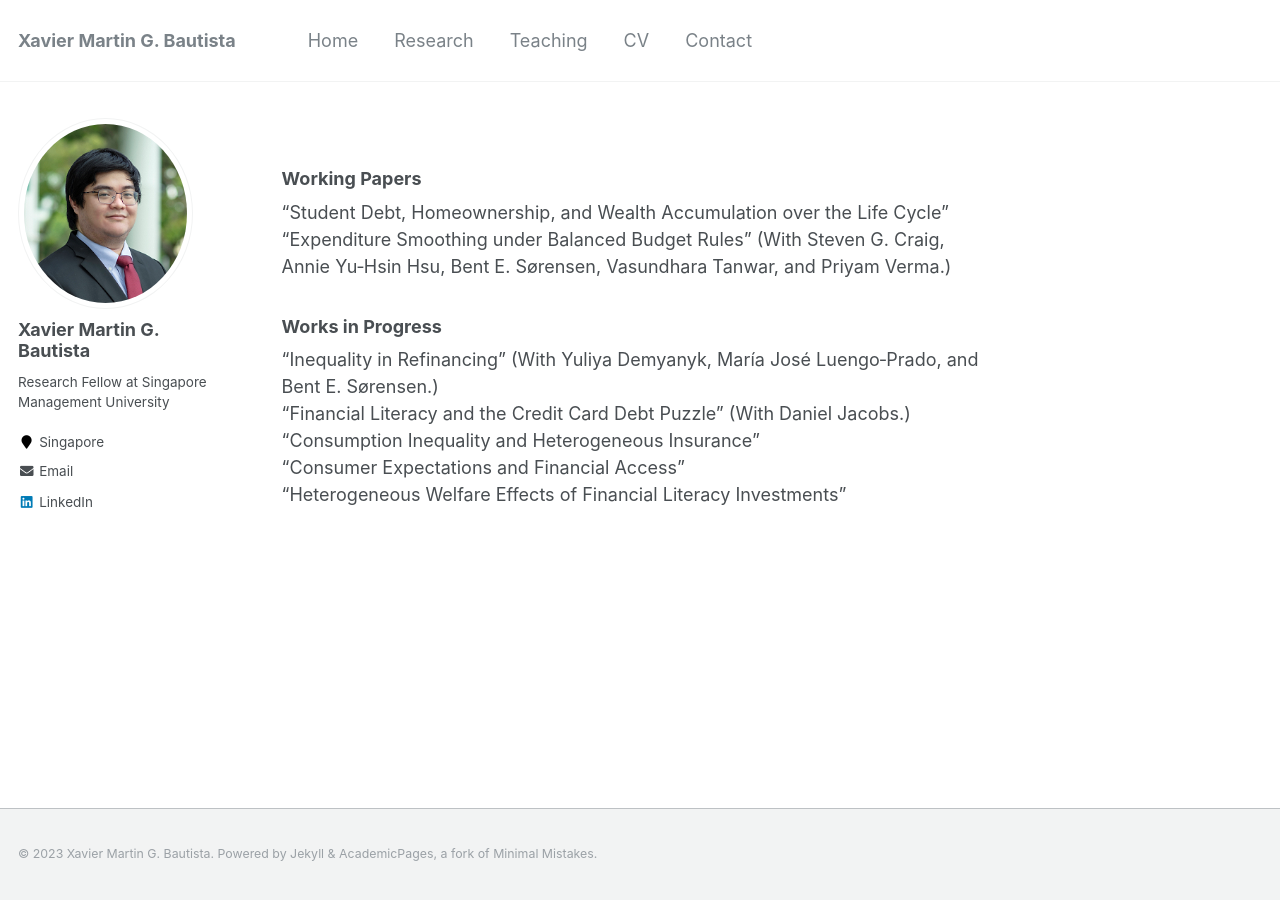
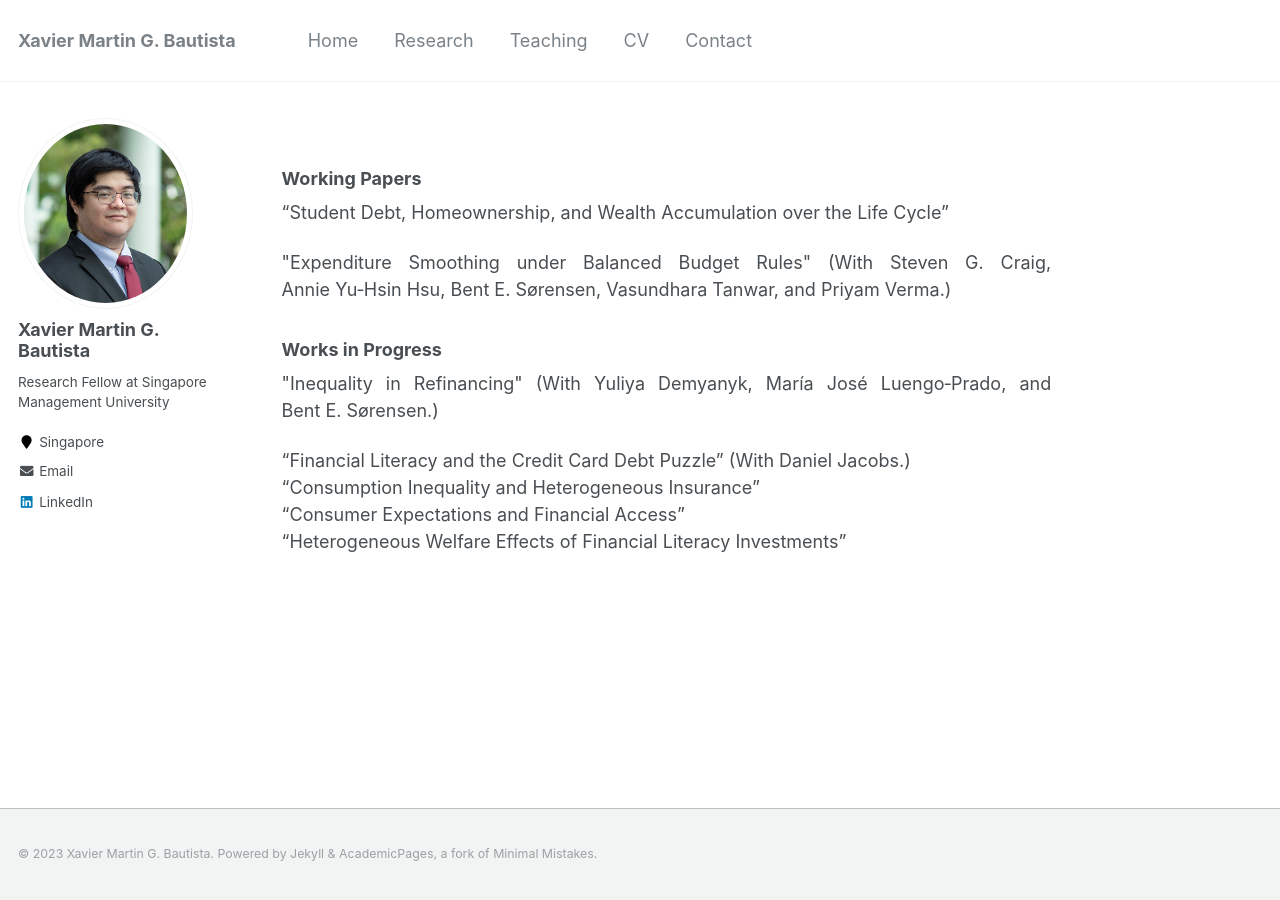
Before and after one commit to xmgbautista/xmgbautista.github.io, a Jekyll site: the page built from _pages/research.md, in a window 1280 px wide. Built offline with Jekyll 4.4.1, drawn with Linux system fonts in a browser that asks for light colours.

Commit message:
Update research.md

```diff
--- a/_pages/research.md
+++ b/_pages/research.md
@@ -8,12 +8,14 @@ author_profile: true
 ### Working Papers
 
 "Student Debt, Homeownership, and Wealth Accumulation over the Life Cycle" <br>
-"Expenditure Smoothing under Balanced Budget Rules"
-(With Steven&nbsp;G.&nbsp;Craig, Annie&nbsp;Yu&#8209;Hsin&nbsp;Hsu, Bent&nbsp;E.&nbsp;S&oslash;rensen, Vasundhara&nbsp;Tanwar, and Priyam&nbsp;Verma.)
+<p style='text-align: justify;'>"Expenditure Smoothing under Balanced Budget Rules"
+(With Steven&nbsp;G.&nbsp;Craig, Annie&nbsp;Yu&#8209;Hsin&nbsp;Hsu, Bent&nbsp;E.&nbsp;S&oslash;rensen,
+Vasundhara&nbsp;Tanwar, and Priyam&nbsp;Verma.) </p>
 
 ### Works in Progress
 
-"Inequality in Refinancing" (With Yuliya&nbsp;Demyanyk, Mar&iacute;a&nbsp;Jos&eacute;&nbsp;Luengo&#8209;Prado, and Bent&nbsp;E.&nbsp;S&oslash;rensen.) <br>
+<p style='text-align: justify;'>"Inequality in Refinancing" (With Yuliya&nbsp;Demyanyk,
+Mar&iacute;a&nbsp;Jos&eacute;&nbsp;Luengo&#8209;Prado, and Bent&nbsp;E.&nbsp;S&oslash;rensen.) </p>
 "Financial Literacy and the Credit Card Debt Puzzle" (With Daniel&nbsp;Jacobs.) <br>
 "Consumption Inequality and Heterogeneous Insurance" <br>
 "Consumer Expectations and Financial Access" <br>
```
